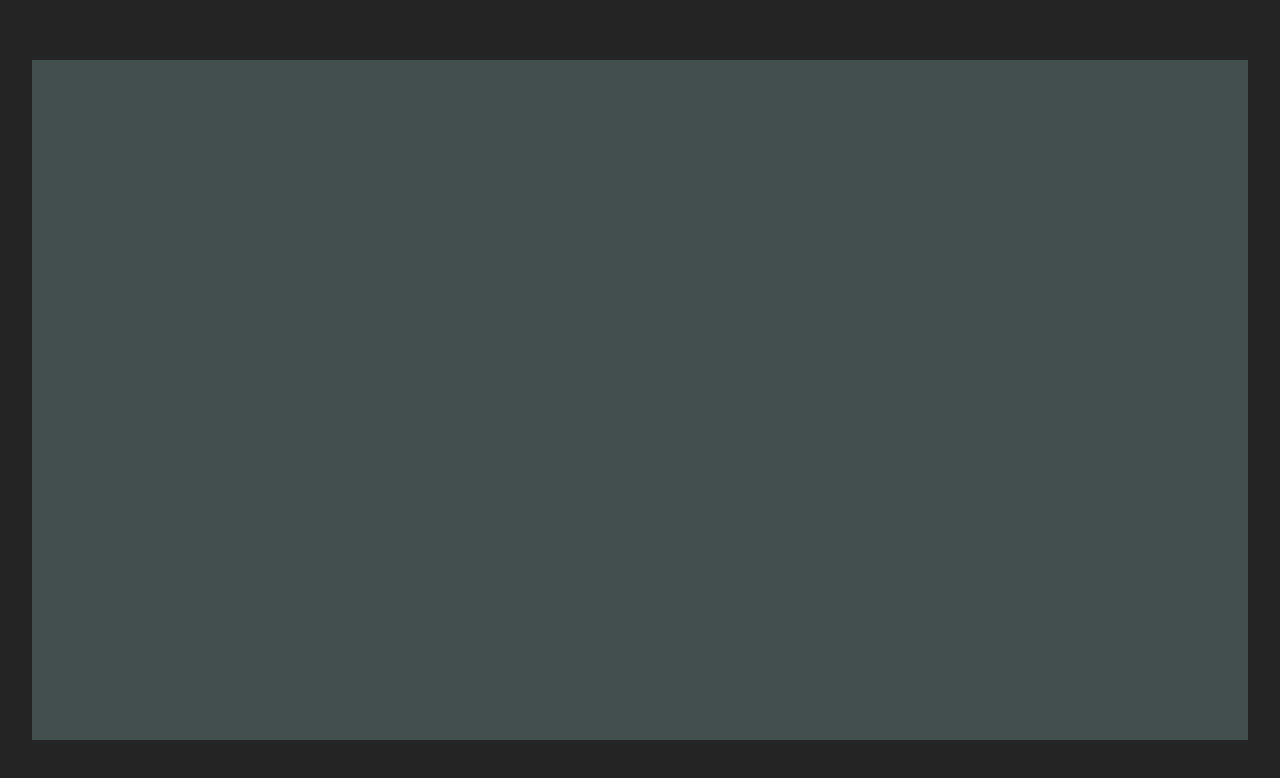
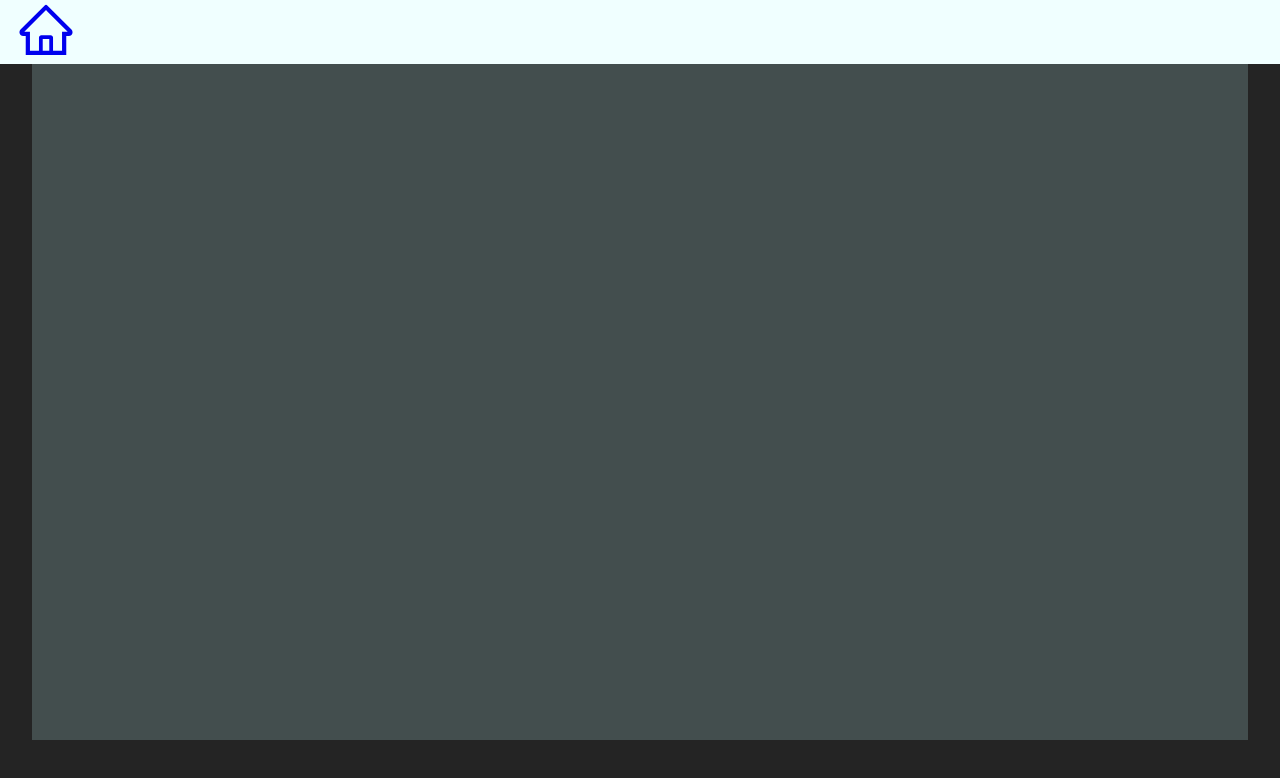
Before and after one commit to danidcode/Movies-Project, a React (Create React App) app: page / in a window 1280 px wide. Shown: the top 778 px of the page. Built offline with nearby package versions, Linux system fonts and the light colour scheme.

Commit message:
Building navbar and using React Router

```diff
--- a/package.json
+++ b/package.json
@@ -36,5 +36,8 @@
       "last 1 firefox version",
       "last 1 safari version"
     ]
+  },
+  "devDependencies": {
+    "react-router-dom": "^6.3.0"
   }
 }
--- a/src/App.js
+++ b/src/App.js
@@ -1,10 +1,19 @@
 import '../src/sass/main.scss';
-import Movies from "./components/Movies";
+import Home from "./components/Home";
+import Navbar from "./components/Navbar";
+import Details from "./components/Details";
+import {BrowserRouter as Router, Route, Routes} from 'react-router-dom';
 function App() {
   return (
+    <Router>
     <div className="container">
-      <Movies></Movies>
+      <Navbar/>
+      <Routes>
+      <Route exact  path='/' element={<Home/>}/>
+      <Route exact  path='/details' element={<Details/>}/>
+      </Routes>
     </div>
+    </Router>
   );
 }
 
--- /dev/null
+++ b/src/components/Details.js
@@ -0,0 +1,9 @@
+import React from 'react';
+
+const Details = () => {
+  return (
+      <div className='detailsContainer'>
+      </div>
+  );
+}
+export default Details;
--- /dev/null
+++ b/src/components/Home.js
@@ -0,0 +1,11 @@
+import React from 'react';
+
+const Home = () => {
+
+  return (
+      <div className='homeContainer'>
+
+      </div>
+  );
+}
+export default Home;
--- a/src/components/Movies.js
+++ /dev/null
@@ -1,11 +0,0 @@
-import React from 'react';
-
-function Movies(props) {
-
-  return (
-      <div className='moviesContainer'>
-
-      </div>
-  );
-}
-export default Movies;
--- /dev/null
+++ b/src/components/Navbar.js
@@ -0,0 +1,15 @@
+import React from 'react';
+import { Link } from 'react-router-dom';
+import {AiOutlineHome} from 'react-icons/ai'
+
+const Navbar = () => {
+
+  return (
+      <div className='navbar'>
+          <div className='nav_links'>
+              <Link to="/"> <AiOutlineHome size={60}/> </Link>
+          </div>
+      </div>
+  );
+}
+export default Navbar;
--- a/src/sass/_moviesContainer.scss
+++ b/src/sass/_detailsContainer.scss
@@ -1,6 +1,6 @@
 @import 'variables';
 
-.moviesContainer{
+.detailsContainer{
 height: 85vh;
 width: 95%;
 background-color: rgb(67, 78, 78);
--- /dev/null
+++ b/src/sass/_homeContainer.scss
@@ -0,0 +1,7 @@
+@import 'variables';
+
+.homeContainer{
+height: 85vh;
+width: 95%;
+background-color: rgb(67, 78, 78);
+}
--- /dev/null
+++ b/src/sass/_navbar.scss
@@ -0,0 +1,14 @@
+@import 'variables';
+
+.navbar{
+z-index: 10000;
+position: fixed;
+top: 0px;
+width: 100%;
+background-color: azure;
+
+.nav_links{
+    text-decoration: none;
+    padding-inline-start: 1rem;
+}
+}
--- a/src/sass/_variables.scss
+++ b/src/sass/_variables.scss
@@ -1 +1,4 @@
+@import url('https://fonts.googleapis.com/css2?family=Poppins:wght@600&display=swap');
+
 $bg-color: rgb(36, 36, 36);
+$poppins: 'Poppins', sans-serif;
--- a/src/sass/main.scss
+++ b/src/sass/main.scss
@@ -1,5 +1,7 @@
 @import 'variables';
-@import 'moviesContainer';
+@import 'homeContainer';
+@import 'navbar';
+@import 'detailsContainer';
 
 body{
     margin: 0;
```
Also changed, not shown: 1 other file (tests, documents, lock files or other folders).
